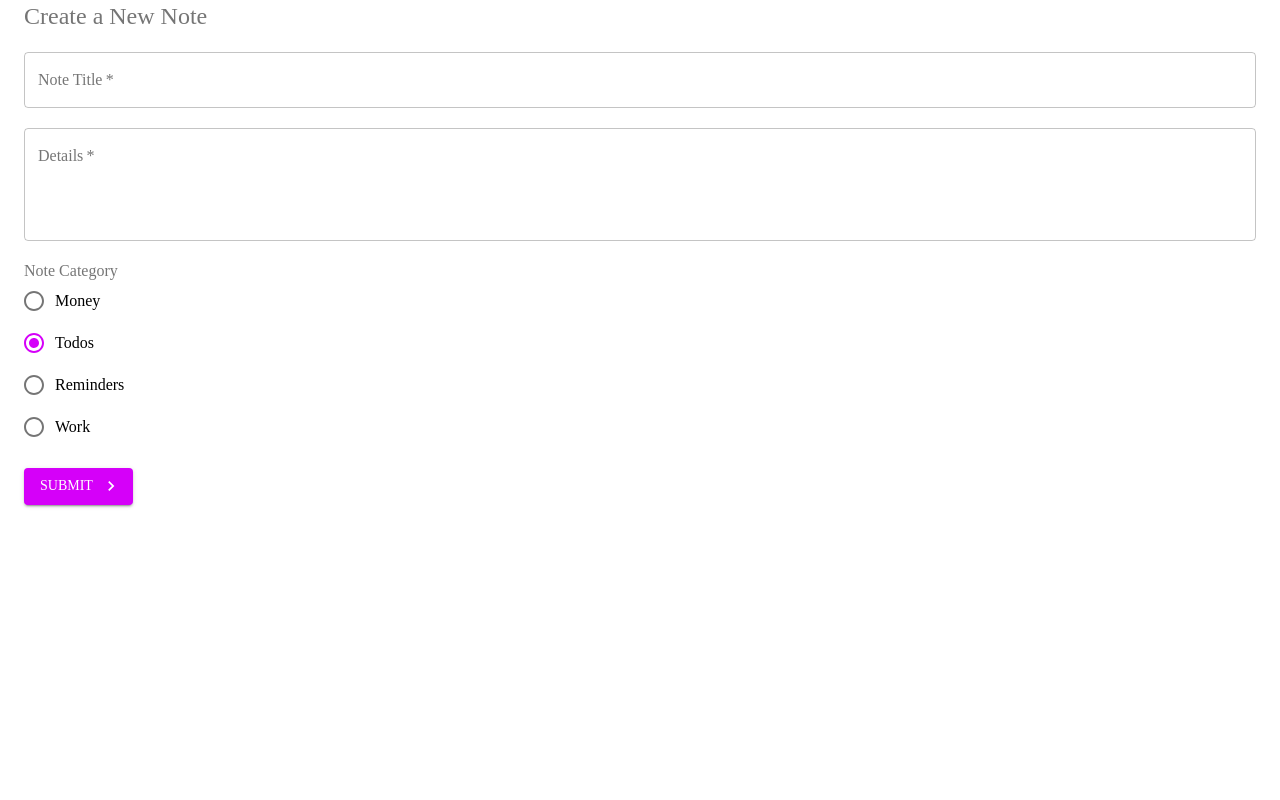
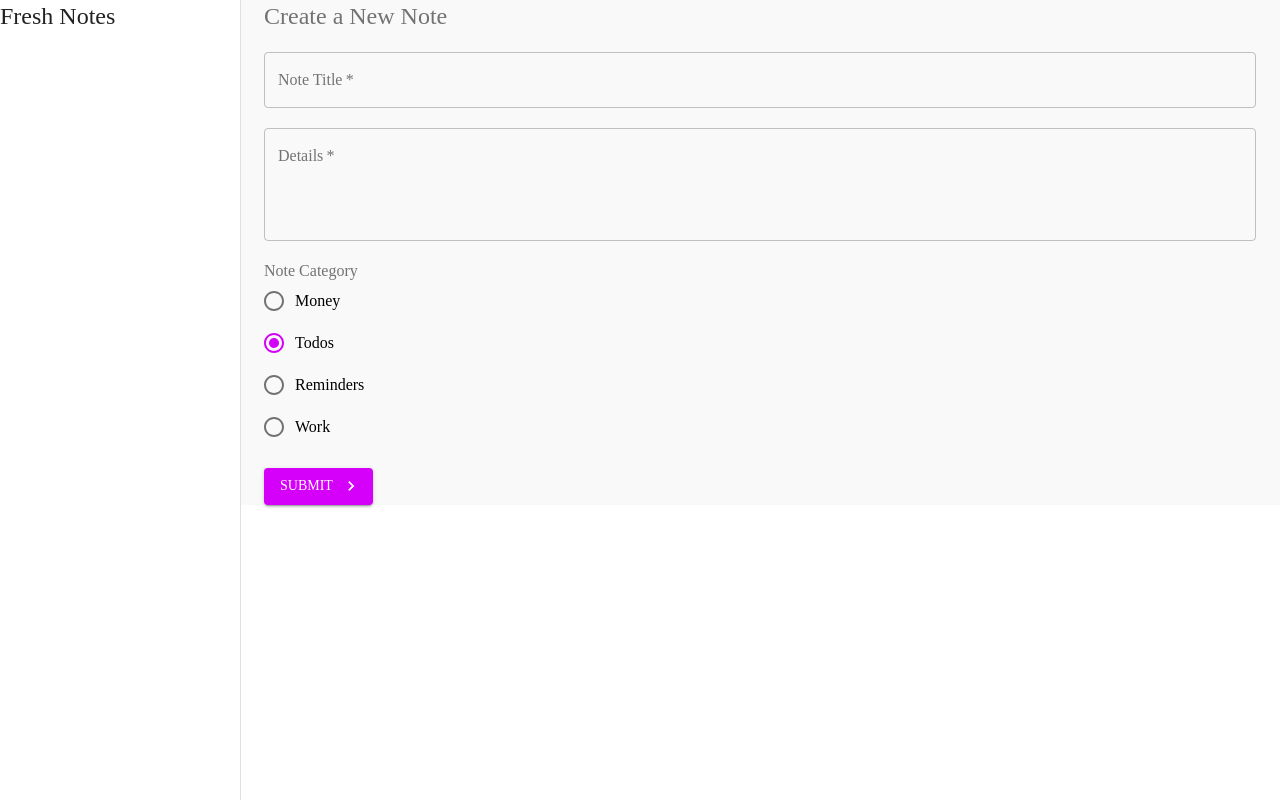
Before and after one commit to KyleKnolleLynch/Fresh-Notes, a React (Create React App) app: page /create in a window 1280 px wide. Built offline with nearby package versions, Linux system fonts and the light colour scheme; the HTML template or start-up script is replaced by a standard one.

Commit message:
drawer, layout

```diff
--- a/src/App.js
+++ b/src/App.js
@@ -3,6 +3,7 @@
 import Create from './pages/Create'
 import { createMuiTheme, ThemeProvider } from '@material-ui/core'
 import { purple } from '@material-ui/core/colors'
+import Layout from './components/Layout'
 
 const theme = createMuiTheme({
   palette: {
@@ -24,10 +25,12 @@
   return (
     <ThemeProvider theme={theme}>
       <Router>
-        <Switch>
-          <Route exact path='/' component={Notes} />
-          <Route path='/create' component={Create} />
-        </Switch>
+        <Layout>
+          <Switch>
+            <Route exact path='/' component={Notes} />
+            <Route path='/create' component={Create} />
+          </Switch>
+        </Layout>
       </Router>
     </ThemeProvider>
   )
--- /dev/null
+++ b/src/components/Layout.js
@@ -0,0 +1,40 @@
+import { makeStyles } from '@material-ui/core'
+import Drawer from '@material-ui/core/Drawer'
+import Typography from '@material-ui/core/Typography'
+
+const drawerWidth = 240
+
+const useStyles = makeStyles({
+  root: {
+    display: 'flex'
+  },
+  page: {
+    width: '100%',
+    background: '#f9f9f9',
+  },
+  drawer: {
+    width: drawerWidth
+  },
+  drawerPaper: {
+    width: drawerWidth
+  },
+})
+
+const Layout = ({ children }) => {
+  const classes = useStyles()
+  return (
+    <div className={classes.root}>
+      {/* App Bar */}
+
+      <Drawer className={classes.drawer} variant='permanent' anchor='left' classes={{ paper: classes.drawerPaper }}>
+        <div>
+          <Typography variant='h5'>Fresh Notes</Typography>
+        </div>
+      </Drawer>
+
+      <div className={classes.page}>{children}</div>
+    </div>
+  )
+}
+
+export default Layout
```
